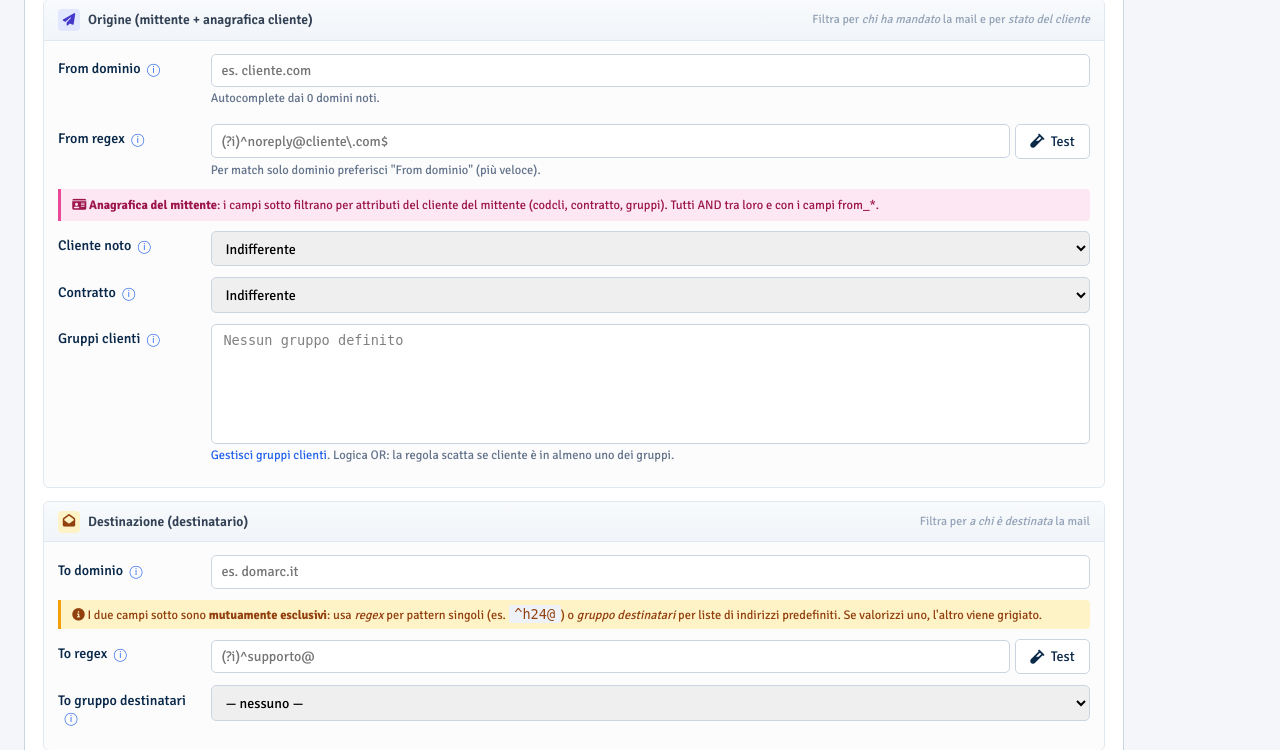
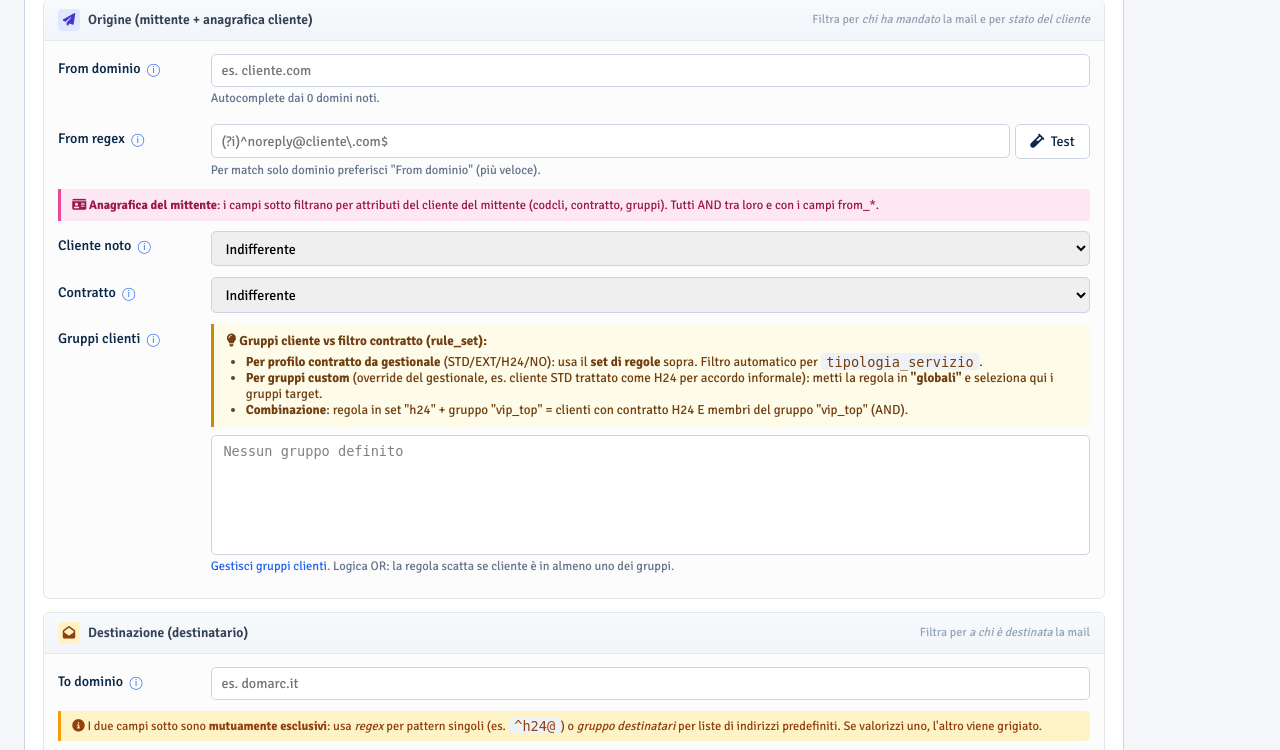
Before and after one commit to grandir66/DA-SMTP, a Python web app: template templates/admin/rule_form.html in a window 1280 px wide. Shown: the part 668-1418 px from the top of the page. Run offline with Jinja, Linux system fonts and the light colour scheme; the template is opened without the code that fills it, so the values that code supplies are empty.

Commit message:
feat(ui-rules): banner esplicativi filtro contratto + gruppi cliente come override
Risposta diretta ai 2 punti aperti dalla sessione precedente:

1) Dove vedo il match al tipo di contratto (STD/EXT/H24/NO)?
   Risposta: e' implicito tramite il rule_set_id (M029). Aggiunto un
   BANNER DINAMICO nella card Identificazione sotto la select Set di
   regole, che cambia testo in base al set scelto:
     - 🌐 Set 'globali' -> "tutti i clienti indipendentemente dal contratto"
     - 🎯 Set 'standard'/'esteso'/'h24'/'nessuno' -> mostra
       "tipologia_servizio = <profile_code>" + suggerisce di usare
       'globali' + gruppo cliente per override personalizzati
     - ⚙️ Set custom -> "condizioni manuali"
   JS minimal su <select> onchange, data-attributes per profile_code/
   is_always_active/name.

2) Opzione gruppi cliente come alternativa/override del contratto
   Risposta: gia' presente come match_customer_groups in sub-card
   Anagrafica. Aggiunto BANNER giallo che spiega esplicitamente le
   3 modalita':
     - Per profilo da gestionale -> usa rule_set
     - Per OVERRIDE custom (es. cliente STD trattato come H24) ->
       usa 'globali' + gruppo dedicato
     - Combinazione (rule_set + gruppo) -> AND tra i due

Wizard preset 'cliente':
   Description estesa per menzionare il pattern override
   gestionale + uso del set 'globali' + gruppo dedicato.

Smoke test (Playwright)
   Banner dinamico cambia testo per ogni set selezionato:
     - default 'globali' -> "tutti i clienti..."
     - 'h24' (id=4) -> "tipologia_servizio = H24"
     - 'standard' (id=2) -> "tipologia_servizio = STD"
   Banner Gruppi vs filtro presente, riferimento override OK,
   wizard menziona override. Zero errori JS.

Co-Authored-By: Claude Opus 4.7 (1M context) <noreply@anthropic.com>

```diff
--- a/templates/admin/rule_form.html
+++ b/templates/admin/rule_form.html
@@ -153,9 +153,13 @@
                     profilo orario. Set custom: solo per condizioni specifiche.
                 </span></span></label>
                 <div>
-                    <select name="rule_set_id" required style="font-weight:600;">
+                    <select name="rule_set_id" id="wz-rule-set-select" required style="font-weight:600;"
+                            onchange="updateContractHint()">
                         {% for rs in rule_sets %}
                             <option value="{{ rs.id }}"
+                                data-profile="{{ rs.profile_code or '' }}"
+                                data-always="{{ '1' if rs.is_always_active else '0' }}"
+                                data-name="{{ rs.name }}"
                                 {% if record.rule_set_id == rs.id %}selected
                                 {% elif (not record.rule_set_id) and prefill_set_id == rs.id %}selected
                                 {% elif (not record.rule_set_id) and (not prefill_set_id) and rs.code=='globali' %}selected
@@ -167,8 +171,44 @@
                     <div class="help">
                         <a href="{{ url_for('rule_sets.list_view') }}" target="_blank">Gestisci i set</a>
                     </div>
+                    <!-- M029 explainer: mostra il filtro contratto implicato dal set -->
+                    <div id="contract-hint" style="margin-top:0.5rem; padding:0.55rem 0.8rem;
+                                                    border-radius:6px; font-size:0.85rem;
+                                                    background:#eff6ff; border-left:3px solid #3b82f6;
+                                                    color:#1e3a8a;">
+                        <i class="fas fa-circle-info"></i>
+                        <span id="contract-hint-text">
+                            Il set selezionato determina <strong>per quale tipo di contratto cliente</strong>
+                            la regola viene valutata.
+                        </span>
+                    </div>
                 </div>
             </div>
+            <script>
+            function updateContractHint() {
+                const sel = document.getElementById('wz-rule-set-select');
+                const opt = sel.options[sel.selectedIndex];
+                if (!opt) return;
+                const profile = opt.dataset.profile || '';
+                const always = opt.dataset.always === '1';
+                const name = opt.dataset.name || '';
+                const hint = document.getElementById('contract-hint-text');
+                if (always) {
+                    hint.innerHTML = '🌐 Set <strong>"' + name + '"</strong>: la regola si applica a <strong>tutti i clienti</strong> ' +
+                                     'indipendentemente dal contratto. Per filtrare un sottoinsieme, usa ' +
+                                     '<strong>Gruppi clienti</strong> sotto.';
+                } else if (profile) {
+                    hint.innerHTML = '🎯 Set <strong>"' + name + '"</strong>: la regola scatta SOLO per clienti con ' +
+                                     '<code>tipologia_servizio = ' + profile + '</code> (filtro implicito dal set). ' +
+                                     'Per override personalizzati su clienti specifici (es. cliente STD trattato come H24) ' +
+                                     'usa invece <strong>"globali"</strong> + un <strong>Gruppo cliente custom</strong>.';
+                } else {
+                    hint.innerHTML = '⚙️ Set custom <strong>"' + name + '"</strong>: condizioni di attivazione ' +
+                                     'definite manualmente dall\'operatore.';
+                }
+            }
+            window.addEventListener('DOMContentLoaded', updateContractHint);
+            </script>
             {% endif %}
             <div class="rf-row">
                 <label>Nome *<span class="rf-tip">ⓘ<span class="rf-tip-balloon">
@@ -358,6 +398,23 @@
                             Tieni Ctrl/Cmd per selezione multipla.
                         </span></span></label>
                         <div>
+                            <!-- Banner: gruppi come override del filtro contratto -->
+                            <div style="margin-bottom:0.5rem; padding:0.55rem 0.8rem;
+                                        background:#fefce8; border-left:3px solid #ca8a04;
+                                        border-radius:0 4px 4px 0; font-size:0.82rem; color:#713f12;">
+                                <i class="fas fa-lightbulb"></i>
+                                <strong>Gruppi cliente vs filtro contratto (rule_set):</strong>
+                                <ul style="margin:0.3rem 0 0; padding-left:1.2rem;">
+                                  <li><strong>Per profilo contratto da gestionale</strong> (STD/EXT/H24/NO):
+                                      usa il <strong>set di regole</strong> sopra. Filtro automatico per
+                                      <code>tipologia_servizio</code>.</li>
+                                  <li><strong>Per gruppi custom</strong> (override del gestionale, es. cliente
+                                      STD trattato come H24 per accordo informale): metti la regola in
+                                      <strong>"globali"</strong> e seleziona qui i gruppi target.</li>
+                                  <li><strong>Combinazione</strong>: regola in set "h24" + gruppo "vip_top"
+                                      = clienti con contratto H24 E membri del gruppo "vip_top" (AND).</li>
+                                </ul>
+                            </div>
                             {% set selected_groups = (record.match_customer_groups or '').split(',') | map('trim') | list %}
                             <select name="match_customer_groups" multiple
                                     style="width:100%; min-height:120px; font-family:ui-monospace, monospace; font-size:0.85rem;">
```
Also changed, not shown: domarc_relay_admin/rules/wizard_presets.py (+5 -2 lines).
